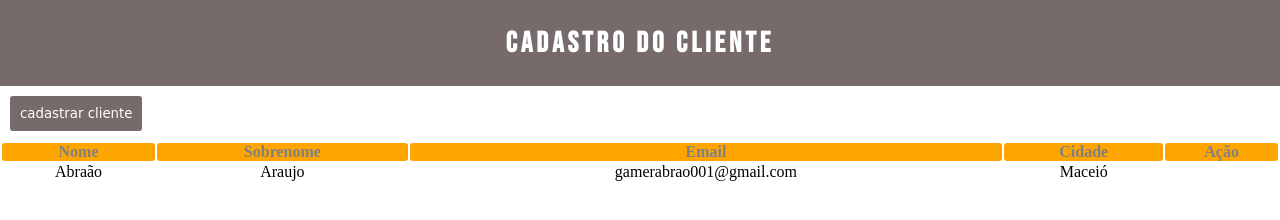
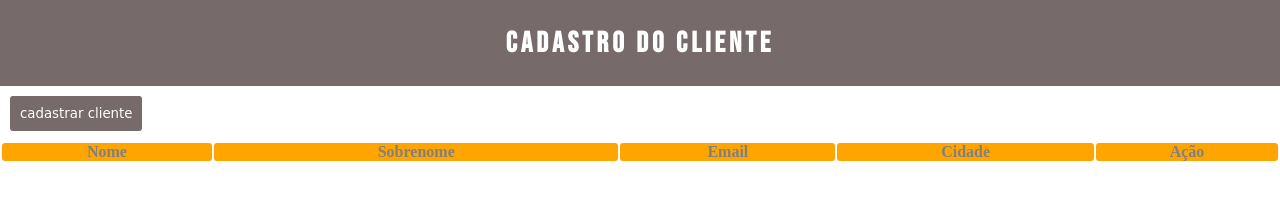
Before and after one commit to Abraao4raujo/projeto-form, a plain HTML site: page index.html in a window 1280 px wide. Drawn offline with Linux system fonts and the light colour scheme.

Commit message:
retirando usuario

```diff
--- a/index.html
+++ b/index.html
@@ -21,10 +21,10 @@
                     <th>Ação</th>
                 </tr>
                 <tr>
-                    <td>Abraão</td>
-                    <td>Araujo</td>
-                    <td>gamerabrao001@gmail.com</td>
-                    <td>Maceió</td>
+                    <td></td>
+                    <td></td>
+                    <td></td>
+                    <td></td>
                     <td></td>
 
                 </tr>
```
